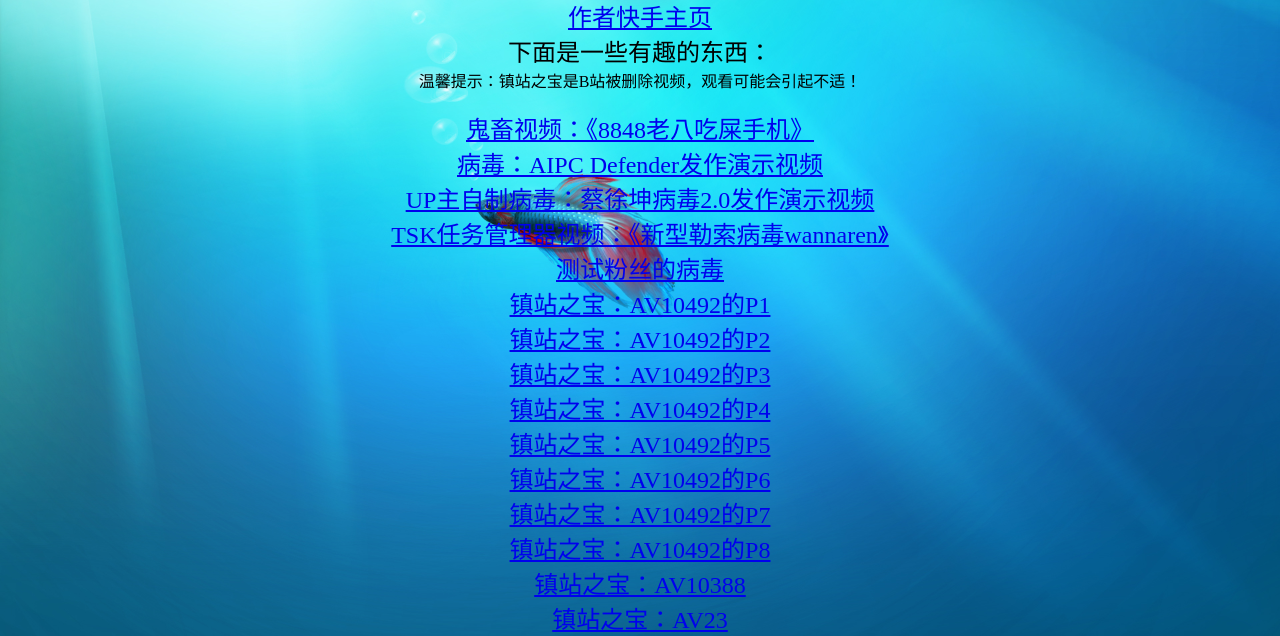
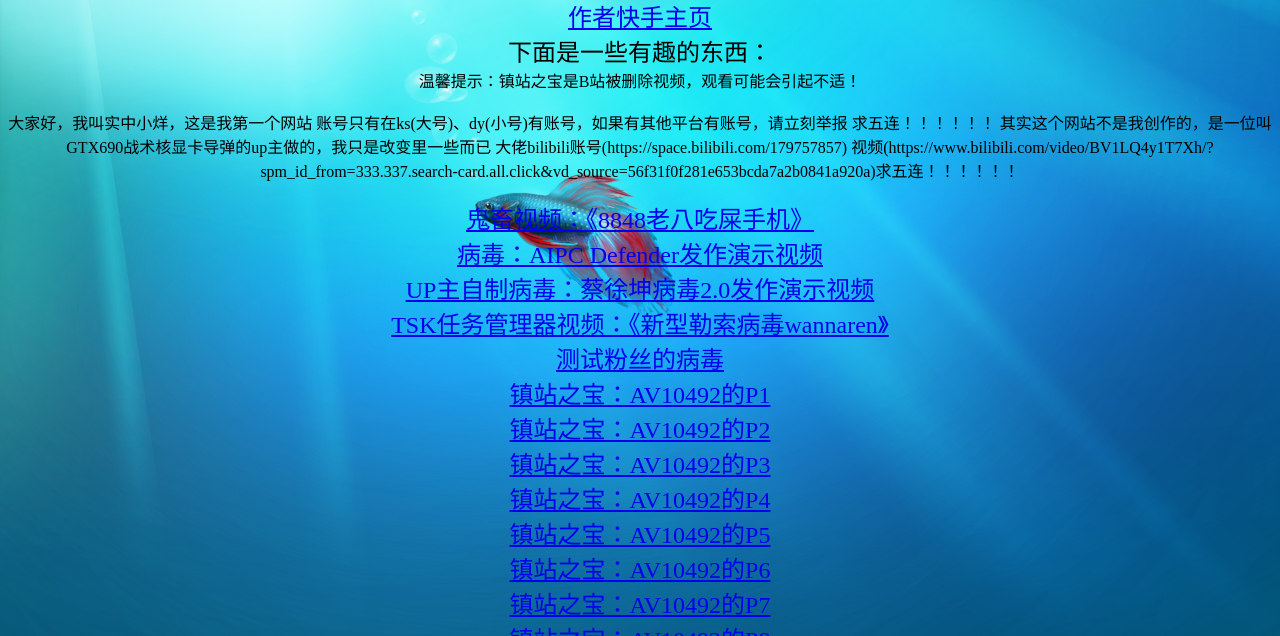
Before and after one commit to input823/rin, a plain HTML site: page index.html in a window 1280 px wide. Shown: the part 164-800 px from the top of the page. Drawn offline with Linux system fonts and the light colour scheme; files whose address does not match are found by name.

Commit message:
gtjr7iu6tunjv哦IG太热u模具hi哦用天然

```diff
--- a/index.html
+++ b/index.html
@@ -82,6 +82,9 @@ background-attachment: fixed;"
 <center><font size="3">温馨提示：镇站之宝是B站被删除视频，观看可能会引起不适！</font></center>
 <br/>
 
+<center><font size="3">大家好，我叫实中小烊，这是我第一个网站 账号只有在ks(大号)、dy(小号)有账号，如果有其他平台有账号，请立刻举报 求五连！！！！！！ 其实这个网站不是我创作的，是一位叫GTX690战术核显卡导弹的up主做的，我只是改变里一些而已 大佬bilibili账号(https://space.bilibili.com/179757857) 视频(https://www.bilibili.com/video/BV1LQ4y1T7Xh/?spm_id_from=333.337.search-card.all.click&vd_source=56f31f0f281e653bcda7a2b0841a920a)求五连！！！！！！</font></center>
+<br/>
+
 <center><font size="5"><a href="./8848S/index.html"target="_blank">鬼畜视频：《8848老八吃屎手机》</a></font> </center>
 
 <center><font size="5"><a
```
